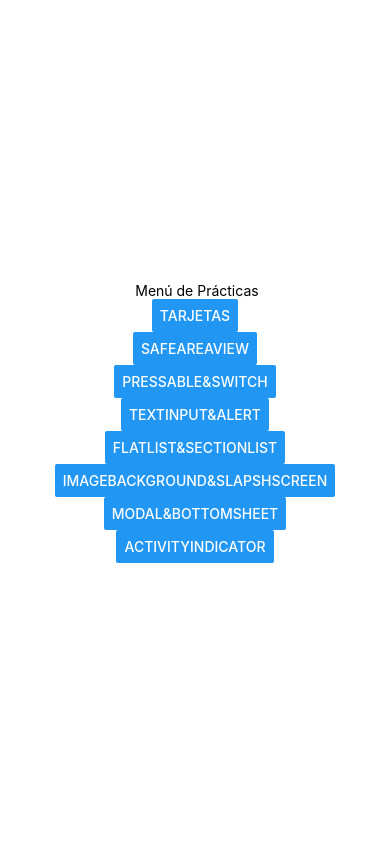
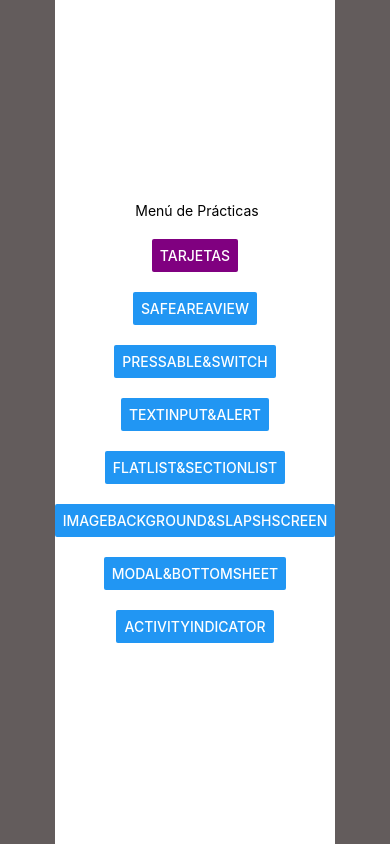
Before and after one commit to EmilioEX/DAM_222, a React Native app in the folder myApp2/: screen / in a window 390 px wide. Built offline with nearby package versions, Linux system fonts and the light colour scheme.

Commit message:
SafeAreaView & ScrollView
Empleamos dos componentes que permiten acomodar nuestra pantalla de forma dinámica

```diff
--- a/myApp2/App.js
+++ b/myApp2/App.js
@@ -17,7 +17,7 @@ export default function App() {
 const styles = StyleSheet.create({
   container: {
     flex: 1,
-    backgroundColor:'#fff',
+    backgroundColor:'#635c5c',
     alignItems:'center',
     justifyContent:'center',
   }
--- a/myApp2/screens/MenuScreen.js
+++ b/myApp2/screens/MenuScreen.js
@@ -8,6 +8,7 @@ import SafeScreen from './SafeScreen';
 //2.- Zona Principal (main)
 export default function MenuScreen() {
     const[screen,setScreen]=useState('menu');
+    const colores='purple';
     switch(screen){
         case 'tarjetas':
             return <Tarjetas/>
@@ -30,7 +31,7 @@ export default function MenuScreen() {
             return (
                 <View style={styles.container}>
                     <Text> Menú de Prácticas</Text>
-                    <Button title='Tarjetas' onPress={ ()=>setScreen('tarjetas')}></Button>
+                    <Button color={colores} title='Tarjetas' onPress={ ()=>setScreen('tarjetas')}></Button>
                     <Button title='SafeAreaView' onPress={ ()=>setScreen('safeScreen')}></Button>
 
                     <Button title='pressable&Switch' onPress={ ()=>setScreen('pressable&Switch')}></Button>
@@ -39,8 +40,6 @@ export default function MenuScreen() {
                     <Button title='imageBackground&SlapshScreen' onPress={ ()=>setScreen('imageBackground&SlapshScreen')}></Button>
                     <Button title='modal&BottomSheet' onPress={ ()=>setScreen('modal&BottomSheet')}></Button>
                     <Button title='activityIndicator' onPress={ ()=>setScreen('activityIndicator')}></Button>
-
-
 
                 <StatusBar style="auto" />
                 </View>
@@ -55,5 +54,6 @@ const styles = StyleSheet.create({
     backgroundColor:'#fff',
     alignItems:'center',
     justifyContent:'center',
+    gap:20,
   },
 });
--- a/myApp2/screens/SafeScreen.js
+++ b/myApp2/screens/SafeScreen.js
@@ -1,24 +1,58 @@
 //1.- Zona de importaciones
 import { StatusBar } from 'expo-status-bar';
-import { StyleSheet, Text, View, Image} from 'react-native';
+import { StyleSheet, Text, View, ScrollView,SafeAreaView} from 'react-native';
+//import { SafeAreaView } from 'react-native-safe-area-context';
 
 //2.- Zona Principal (main)
 export default function SafeScreen() {
   return (
-    <View style={styles.container}>
+      <SafeAreaView style={styles.safeArea}>
+        <ScrollView contentContainerStyle={styles.scrollContent}>
+
+          <Text style={styles.title}>Práctica en equipo</Text>
+          <Text style={styles.subtitle}>desliza hacia abajo para mover más</Text>
+
+          {[...Array(15)].map((_, index)=>(
+            <View key={index} style={styles.box}>
+              <Text>Registro de prueba {index+1}</Text>
+            </View>
+          ))}
+
+          <StatusBar> style="auto"</StatusBar>
 
 
-      <StatusBar style="auto" />
-    </View>
+        </ScrollView>
+      </SafeAreaView>
   );
 }
 
 // 3.- Zona de estilos y posicionamiento
 const styles = StyleSheet.create({
-  container: {
+  safeArea:{
     flex:1,
+    width:'100%',
+    backgroundColor:'#00bfff',
+  },
+  scrollContent:{
+    padding:20,
+    alignItems: 'center',
+  },
+  title:{
+    fontSize:24,
+    fontWeight: 'bold',
+    marginTop:10,
+  },
+  subtitle:{
+    fontSize:16,
+    color:'#666',
+    marginBottom:20,
+  },
+  box:{
     backgroundColor:'#fff',
-    alignItems:'center',
-    justifyContent:'center',
+    width: '90%',
+    padding:30,
+    marginVertical: 10,
+    borderRadius:8,
+    elevation:3,
   },
 });
```
